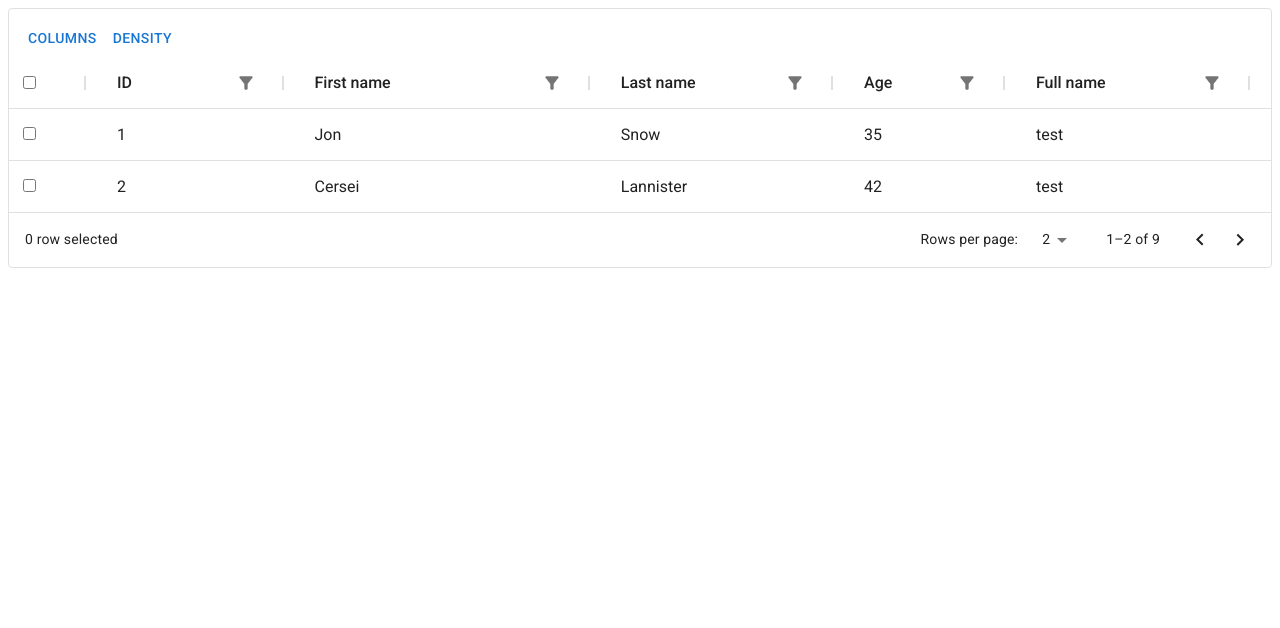
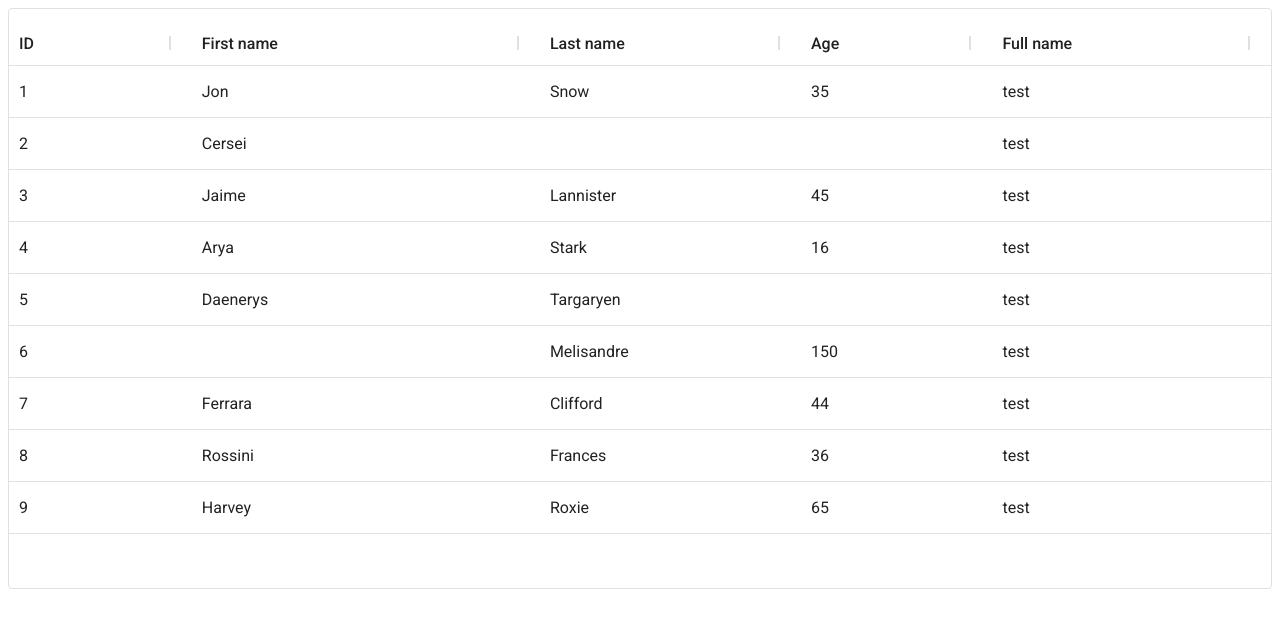
Before and after one commit to nedosika/complex-table, a React (Create React App) app: page / in a window 1280 px wide. Shown: the top 628 px of the page. Built offline with nearby package versions, Linux system fonts and the light colour scheme.

Commit message:
add colspan to row

```diff
--- a/src/App.js
+++ b/src/App.js
@@ -37,10 +37,10 @@
   { id: 1, lastName: "Snow", firstName: "Jon", age: 35, fullName: "test" },
   {
     id: 2,
-    lastName: "Lannister",
+    //lastName: "Lannister",
     firstName: "Cersei",
-    age: 42,
     fullName: "test",
+    colspan: ["firstName", 3],
   },
   {
     id: 3,
@@ -49,7 +49,13 @@
     age: 45,
     fullName: "test",
   },
-  { id: 4, lastName: "Stark", firstName: "Arya", age: 16, fullName: "test" },
+  {
+    id: 4,
+    lastName: "Stark",
+    firstName: "Arya",
+    age: 16,
+    fullName: "test"
+  },
   {
     id: 5,
     lastName: "Targaryen",
@@ -57,7 +63,13 @@
     age: "",
     fullName: "test",
   },
-  { id: 6, lastName: "Melisandre", firstName: "", age: 150, fullName: "test" },
+  {
+    id: 6,
+    lastName: "Melisandre",
+    firstName: "",
+    age: 150,
+    fullName: "test"
+  },
   {
     id: 7,
     lastName: "Clifford",
@@ -86,9 +98,11 @@
         //getRowId={(row) => row.id}
         //disableColumnMenu={false}
         //disableColumnFilter={false}
-        components={{
-          //ColumnMenuIcon: ColumnFilterIcon
-        }}
+        components={
+          {
+            //ColumnMenuIcon: ColumnFilterIcon
+          }
+        }
         //:Todo
         // pageSize={pageSize}
         // onPageSizeChange={(newPage) => setPageSize(newPage)}
--- a/src/components/Table/Main/Cell/TableCell.js
+++ b/src/components/Table/Main/Cell/TableCell.js
@@ -1,9 +1,9 @@
 import React from 'react';
 import styles from "./TableCell.module.scss";
 
-const TableCell = ({children, sx}) => {
+const TableCell = ({children, sx, ...props}) => {
     return (
-        <td className={styles.root} style={sx}>
+        <td className={styles.root} style={sx} {...props}>
             {children}
         </td>
     )
--- a/src/components/Table/Main/Row/TableRow.js
+++ b/src/components/Table/Main/Row/TableRow.js
@@ -10,13 +10,25 @@
   } = useTableProps();
 
   return (
-    <tr className={styles.root} style={{ height: getRowHeight(row), ...sx }} {...props}>
+    <tr
+      className={styles.root}
+      style={{ height: getRowHeight(row), ...sx }}
+      {...props}
+    >
       {children}
-      {columns.map(({ field }) => (
-        <Cell key={field}>
-          {row[field]}
-        </Cell>
-      ))}
+      {columns.map(
+        ({ field }) =>
+          row[field] !== undefined && (
+            <Cell
+              key={field}
+              colSpan={
+                row.colspan && row.colspan[0] === field && row.colspan[1]
+              }
+            >
+              {row[field]}
+            </Cell>
+          )
+      )}
     </tr>
   );
 };
```
Also changed, not shown: src/contexts/ComplexTable/ComplexTable.js (+5 -6 lines).
